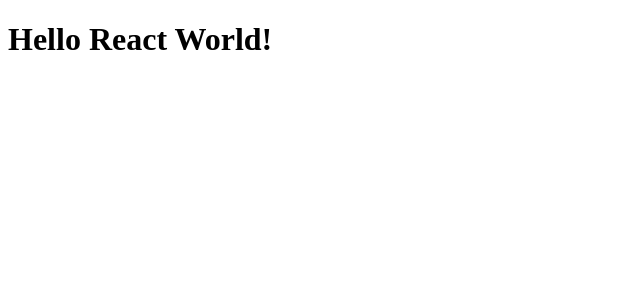
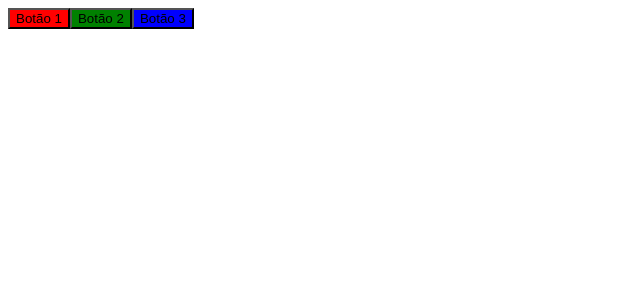
Before and after one commit to silvaarmando/moveit, a React (Create React App) app: page / in a window 1280 px wide. Shown: the top 300 px of the page, without its empty margins (0-640 px from the left). Built offline with nearby package versions, Linux system fonts and the light colour scheme.

Commit message:
Learn Props and Components

```diff
--- a/src/App.tsx
+++ b/src/App.tsx
@@ -1,8 +1,18 @@
+import { Button } from './components/Button';
+
 function App() {
   return (
-    <h1>
-      Hello React World!
-    </h1>
+    <div>
+      <Button color="red">
+        Botão 1
+      </Button>
+      <Button color="green">
+        Botão 2
+      </Button>
+      <Button color="blue">
+        Botão 3
+      </Button>
+    </div>
   );
 }
 
--- /dev/null
+++ b/src/components/Button.tsx
@@ -0,0 +1,11 @@
+interface ButtonProps {
+  color: string;
+  children: string;
+}
+export function Button(props: ButtonProps) {
+  return (
+      <button type="button" style={{ backgroundColor: props.color }}>
+        { props.children }
+      </button>
+  );
+}
```
